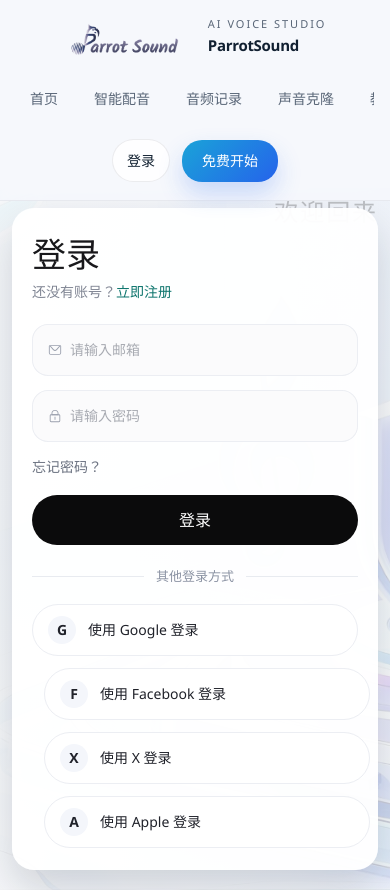
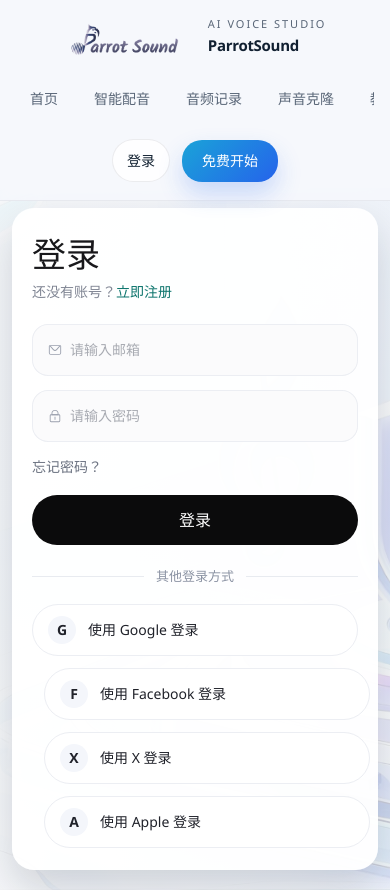
Before and after one commit to Wanfeng1028/ParrotSoundReVue, a Vue app in the folder parrot-frontend/: page /login in a window 390 px wide. Built offline with nearby package versions, Linux system fonts and the light colour scheme; no server answers.

Commit message:
fix: remove auth page decorative heading

```diff
--- a/parrot-frontend/src/styles/auth.css
+++ b/parrot-frontend/src/styles/auth.css
@@ -38,18 +38,6 @@
   background:
     radial-gradient(circle at top right, rgba(37, 99, 235, 0.1), transparent 32%),
     radial-gradient(circle at left center, rgba(13, 148, 136, 0.08), transparent 28%);
-}
-
-.auth-page__headline {
-  position: absolute;
-  top: 20px;
-  right: max(4vw, 20px);
-  font-size: clamp(28px, 4vw, 48px);
-  line-height: 1;
-  letter-spacing: 0.08em;
-  color: rgba(24, 24, 27, 0.24);
-  font-family: "Avenir Next", "Segoe UI", "PingFang SC", "Microsoft YaHei", sans-serif;
-  pointer-events: none;
 }
 
 .auth-card {
@@ -253,12 +241,6 @@
     border-radius: 22px;
   }
 
-  .auth-page__headline {
-    top: 12px;
-    right: 12px;
-    font-size: 24px;
-  }
-
   .verify-btn {
     min-width: 102px;
   }
--- a/parrot-frontend/src/views/LoginView.vue
+++ b/parrot-frontend/src/views/LoginView.vue
@@ -5,7 +5,6 @@
       <img :src="loginBgPng" alt="Parrot Sound 登录背景" fetchpriority="high" />
     </picture>
     <div class="auth-page__overlay"></div>
-    <div class="auth-page__headline">欢迎回来</div>
 
     <section class="auth-card">
       <div class="auth-card__header">
```
